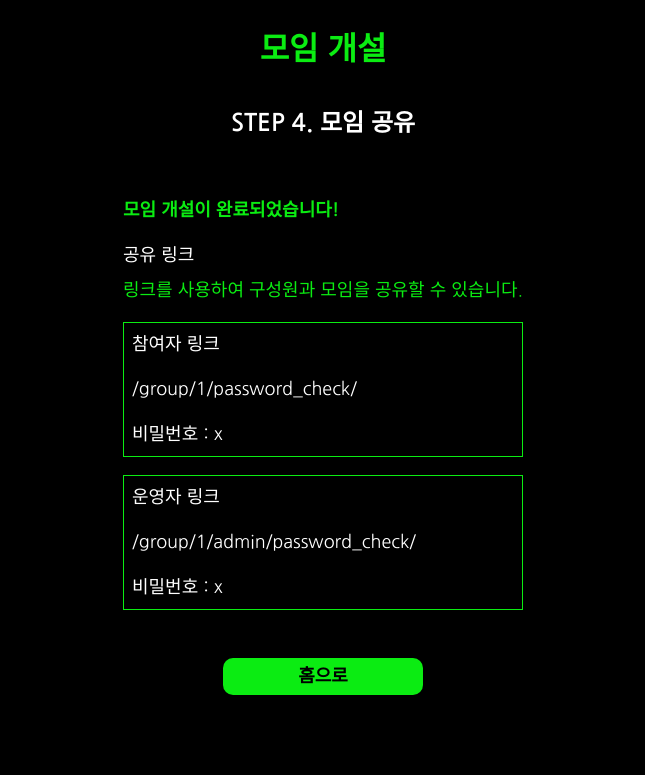
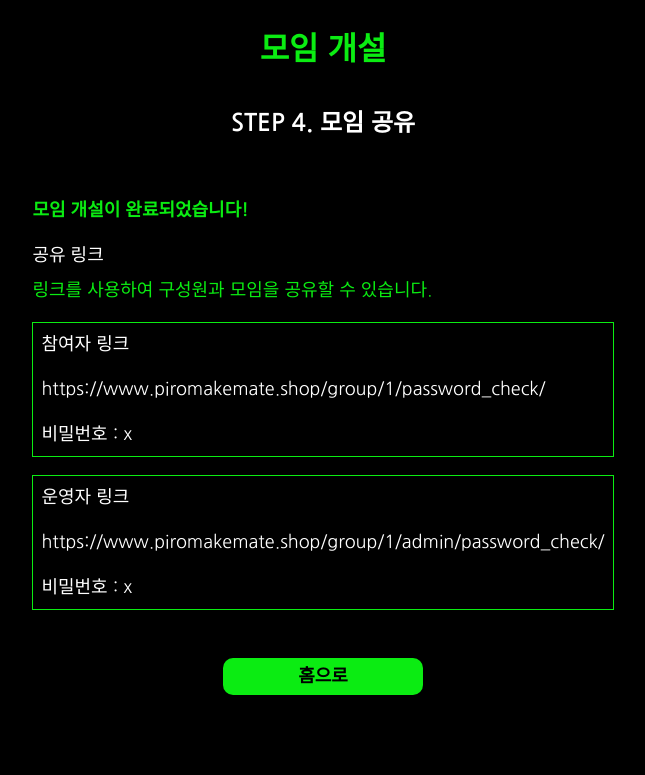
Before and after one commit to Pirogramming-20/MakeMate, a Django app: page /group/share/1 in a window 1280 px wide. Shown: the part 155-930 px from the top of the page, without its empty margins (317-962 px from the left). Run offline with Django 4.2, Linux system fonts and the light colour scheme; a user stored in the database is signed in; tables that the repository leaves empty hold one stand-in row (values such as "Sample post").

Commit message:
[feat] 공유링크 수정 및 파비콘 추가

```diff
--- a/templates/admin/group_admin.html
+++ b/templates/admin/group_admin.html
@@ -20,14 +20,14 @@
       <div class="admin_inner_url_info">
         <span>참여자 링크</span>
         <div class="group_member_url">
-          <span>{% url 'group:check_nonadmin' group_instance.id %}</span>
+          <span>https://www.piromakemate.shop{% url 'group:check_nonadmin' group_instance.id %}</span>
         </div>
         <span class="group_admin_password">비밀번호 : {{group_instance.password}}</span>
       </div>
       <div class="admin_inner_url_info">
         <span>운영진 링크</span>
         <div class="group_member_url">
-          <span>{% url 'group:check_admin' group_instance.id %}</span>
+          <span>https://www.piromakemate.shop{% url 'group:check_admin' group_instance.id %}</span>
         </div>
         <span class="group_admin_password">비밀번호 : {{group_instance.password}}</span>
       </div>
--- a/templates/base.html
+++ b/templates/base.html
@@ -4,6 +4,7 @@
 <head>
     <meta charset="UTF-8">
     <meta name="viewport" content="width=device-width, initial-scale=1.0">
+    <link rel="shortcut icon" href={% static 'favicon.ico' %} type="image/x-icon">
     <link rel="stylesheet" href="{% static 'css/reset.css' %}?after">
     <link rel="stylesheet" href="{% static 'css/root.css' %}?after">
     <link rel="stylesheet" href="{% static 'css/global.css' %}?after">
--- a/templates/setting/setting_sharing.html
+++ b/templates/setting/setting_sharing.html
@@ -17,12 +17,12 @@
         </div>
         <div class="group_member_url">
             <div>참여자 링크</div>
-            <span>{% url 'group:check_nonadmin' group.id %}</span>
+            <span>https://www.piromakemate.shop{% url 'group:check_nonadmin' group.id %}</span>
             <div>비밀번호 : {{group.password}}</div>
         </div>
         <div class="group_admin_url">
             <div>운영자 링크 </div>
-            <span>{% url 'group:check_admin' group.id %}</span>
+            <span>https://www.piromakemate.shop{% url 'group:check_admin' group.id %}</span>
             <div>비밀번호 : {{group.password}}</div>
         </div>
     </div>
```
Also changed, not shown: static/favicon.ico (added).
